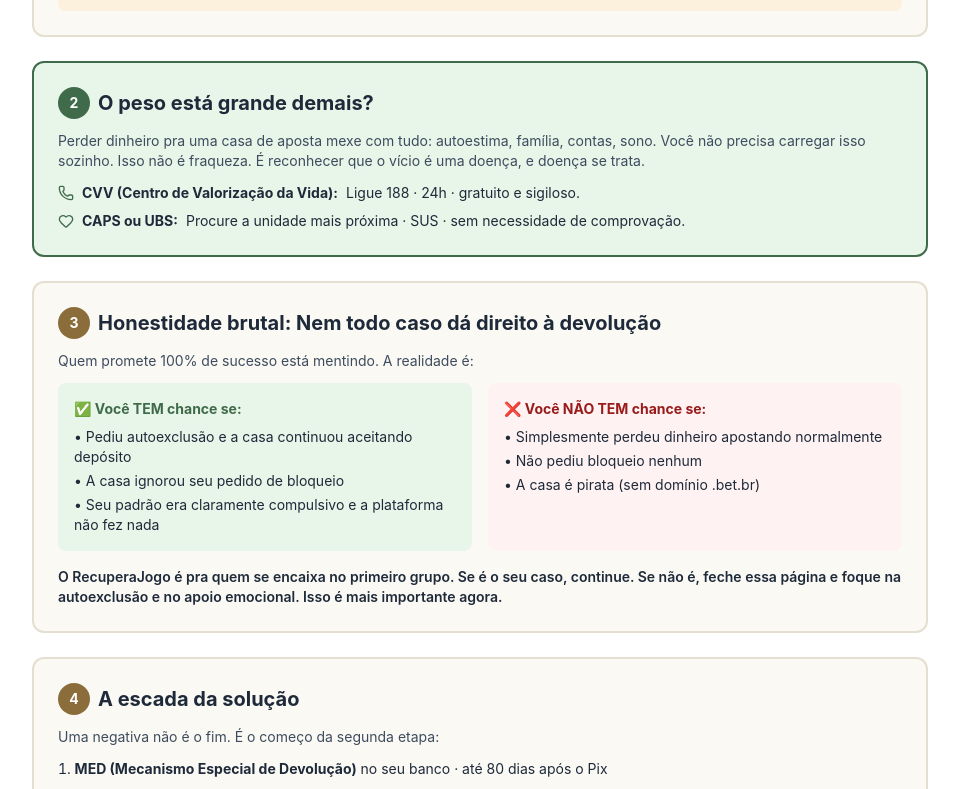
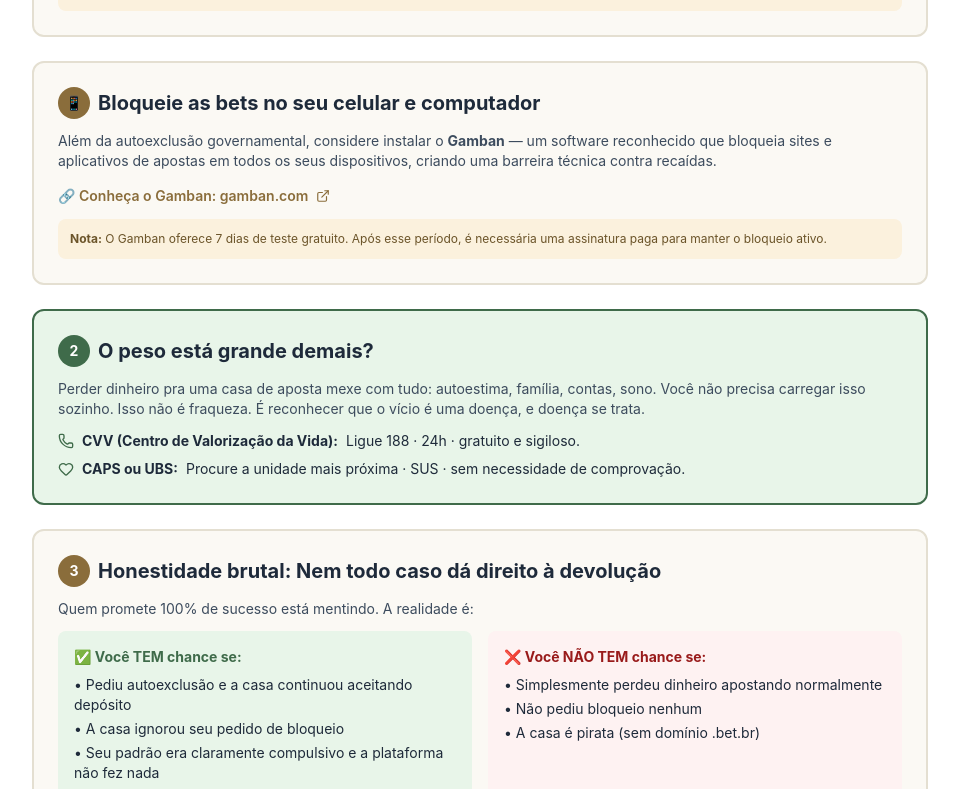
Before and after one commit to pedrofsneto33/EBookall, a Next.js app: page / in a window 1280 px wide. Shown: the part 5743-6532 px from the top of the page, without its empty margins (160-1119 px from the left). Built offline with nearby package versions, Linux system fonts and the light colour scheme.

Commit message:
Atualiza landing page: remove depoimentos, adiciona historia e gamban

```diff
--- a/app/page.tsx
+++ b/app/page.tsx
@@ -77,6 +77,9 @@ export default function LandingPage() {
     "Garantia de funcionamento de 7 dias"
   ];
 
+  // Classe utilitária para links do menu com hover funcional
+  const menuLinkClass = "transition-colors duration-200 hover:text-[#1E2A3A]";
+
   return (
     <div className="min-h-screen" style={{ backgroundColor: PAPER, color: INK }}>
 
@@ -93,11 +96,11 @@ export default function LandingPage() {
             </div>
           </div>
           <nav className="hidden lg:flex items-center gap-6 text-sm font-medium" style={{ color: INK_SOFT }}>
-            <a href="#como-funciona" className="hover:text-INK transition-colors">Como Funciona</a>
-            <a href="#fundamentacao" className="hover:text-INK transition-colors">Fundamentação Legal</a>
-            <a href="#guia" className="hover:text-INK transition-colors">Guia Gratuito</a>
-            <a href="#garantia" className="hover:text-INK transition-colors">Garantia</a>
-            <a href="#faq" className="hover:text-INK transition-colors">FAQ</a>
+            <a href="#como-funciona" className={menuLinkClass}>Como Funciona</a>
+            <a href="#fundamentacao" className={menuLinkClass}>Fundamentação Legal</a>
+            <a href="#guia" className={menuLinkClass}>Guia Gratuito</a>
+            <a href="#garantia" className={menuLinkClass}>Garantia</a>
+            <a href="#faq" className={menuLinkClass}>FAQ</a>
           </nav>
           <a href="/login" className="inline-flex items-center gap-2 px-5 py-2.5 rounded-lg text-white text-sm font-semibold transition-all duration-300 hover:scale-105 hover:shadow-lg" style={{ backgroundColor: SEAL }}>
             Acessar Sistema <ArrowRight size={16} />
@@ -352,7 +355,7 @@ export default function LandingPage() {
         </div>
       </section>
 
-      {/* ANTES DE PROCESSAR, CUIDE DE VOCÊ */}
+      {/* ANTES DE PROCESSAR, CUIDE DE VOCÊ (GUIA) */}
       <section id="guia" className="py-16 md:py-20 px-4 sm:px-6" style={{ backgroundColor: "#FFF" }}>
         <div className="max-w-4xl mx-auto">
           <div className="text-center mb-10">
@@ -362,7 +365,7 @@ export default function LandingPage() {
           </div>
 
           <div className="space-y-6">
-            {/* Bloco 1 */}
+            {/* Bloco 1: Autoexclusão */}
             <div className="p-6 rounded-xl border-2" style={{ backgroundColor: PAPER, borderColor: "#E4DFD1" }}>
               <h4 className="text-xl font-bold mb-3 flex items-center gap-2" style={{ color: INK }}>
                 <span className="flex items-center justify-center w-8 h-8 rounded-full text-sm font-bold text-white" style={{ backgroundColor: SEAL }}>1</span>
@@ -379,7 +382,30 @@ export default function LandingPage() {
               </p>
             </div>
 
-            {/* Bloco 2 */}
+            {/* Bloco 1.5: Gamban (CORRIGIDO) */}
+            <div className="p-6 rounded-xl border-2" style={{ backgroundColor: PAPER, borderColor: "#E4DFD1" }}>
+              <h4 className="text-xl font-bold mb-3 flex items-center gap-2" style={{ color: INK }}>
+                <span className="flex items-center justify-center w-8 h-8 rounded-full text-sm font-bold text-white" style={{ backgroundColor: SEAL }}>📱</span>
+                Bloqueie as bets no seu celular e computador
+              </h4>
+              <p className="text-sm mb-3" style={{ color: INK_SOFT }}>
+                Além da autoexclusão governamental, considere instalar o <strong>Gamban</strong> — um software reconhecido que bloqueia sites e aplicativos de apostas em todos os seus dispositivos, criando uma barreira técnica contra recaídas.
+              </p>
+              <a
+                href="https://gamban.com"
+                target="_blank"
+                rel="noopener noreferrer"
+                className="inline-flex items-center gap-2 text-sm font-semibold hover:underline"
+                style={{ color: SEAL }}
+              >
+                🔗 Conheça o Gamban: gamban.com <ExternalLink size={14} />
+              </a>
+              <p className="text-xs mt-3 p-3 rounded-lg" style={{ backgroundColor: AMBER_BG, color: SEAL_DARK }}>
+                <strong>Nota:</strong> O Gamban oferece 7 dias de teste gratuito. Após esse período, é necessária uma assinatura paga para manter o bloqueio ativo.
+              </p>
+            </div>
+
+            {/* Bloco 2: Apoio Emocional */}
             <div className="p-6 rounded-xl border-2" style={{ backgroundColor: GREEN_BG, borderColor: GREEN }}>
               <h4 className="text-xl font-bold mb-3 flex items-center gap-2" style={{ color: INK }}>
                 <span className="flex items-center justify-center w-8 h-8 rounded-full text-sm font-bold text-white" style={{ backgroundColor: GREEN }}>2</span>
@@ -394,7 +420,7 @@ export default function LandingPage() {
               </ul>
             </div>
 
-            {/* Bloco 3 */}
+            {/* Bloco 3: Honestidade Brutal */}
             <div className="p-6 rounded-xl border-2" style={{ backgroundColor: PAPER, borderColor: "#E4DFD1" }}>
               <h4 className="text-xl font-bold mb-3 flex items-center gap-2" style={{ color: INK }}>
                 <span className="flex items-center justify-center w-8 h-8 rounded-full text-sm font-bold text-white" style={{ backgroundColor: SEAL }}>3</span>
@@ -424,7 +450,7 @@ export default function LandingPage() {
               </p>
             </div>
 
-            {/* Bloco 4 */}
+            {/* Bloco 4: Escada da Solução (MED CORRIGIDO) */}
             <div className="p-6 rounded-xl border-2" style={{ backgroundColor: PAPER, borderColor: "#E4DFD1" }}>
               <h4 className="text-xl font-bold mb-3 flex items-center gap-2" style={{ color: INK }}>
                 <span className="flex items-center justify-center w-8 h-8 rounded-full text-sm font-bold text-white" style={{ backgroundColor: SEAL }}>4</span>
@@ -432,7 +458,7 @@ export default function LandingPage() {
               </h4>
               <p className="text-sm mb-3" style={{ color: INK_SOFT }}>Uma negativa não é o fim. É o começo da segunda etapa:</p>
               <ol className="space-y-2 text-sm list-decimal list-inside" style={{ color: INK }}>
-                <li><strong>MED (Mecanismo Especial de Devolução)</strong> no seu banco · até 80 dias após o Pix</li>
+                <li><strong>MED (Mecanismo Especial de Devolução)</strong> no seu banco · aplicável especificamente em casos de transações não autorizadas ou fraude (até 80 dias após o Pix)</li>
                 <li><strong>BACEN</strong> · registre em bcb.gov.br/meubc</li>
                 <li><strong>Consumidor.gov.br e Procon</strong> · têm prazo de resposta</li>
                 <li><strong>Juizado Especial Cível</strong> · até 20 salários mínimos, sem advogado</li>
@@ -585,11 +611,11 @@ export default function LandingPage() {
             <div>
               <h5 className="text-sm font-bold mb-3 uppercase tracking-wider" style={{ color: INK }}>Navegação</h5>
               <ul className="space-y-2 text-sm" style={{ color: INK_SOFT }}>
-                <li><a href="#como-funciona" className="hover:text-INK">Como Funciona</a></li>
-                <li><a href="#fundamentacao" className="hover:text-INK">Fundamentação Legal</a></li>
-                <li><a href="#guia" className="hover:text-INK">Guia Gratuito</a></li>
-                <li><a href="#garantia" className="hover:text-INK">Garantia</a></li>
-                <li><a href="#faq" className="hover:text-INK">FAQ</a></li>
+                <li><a href="#como-funciona" className={menuLinkClass}>Como Funciona</a></li>
+                <li><a href="#fundamentacao" className={menuLinkClass}>Fundamentação Legal</a></li>
+                <li><a href="#guia" className={menuLinkClass}>Guia Gratuito</a></li>
+                <li><a href="#garantia" className={menuLinkClass}>Garantia</a></li>
+                <li><a href="#faq" className={menuLinkClass}>FAQ</a></li>
               </ul>
             </div>
             <div>
```
